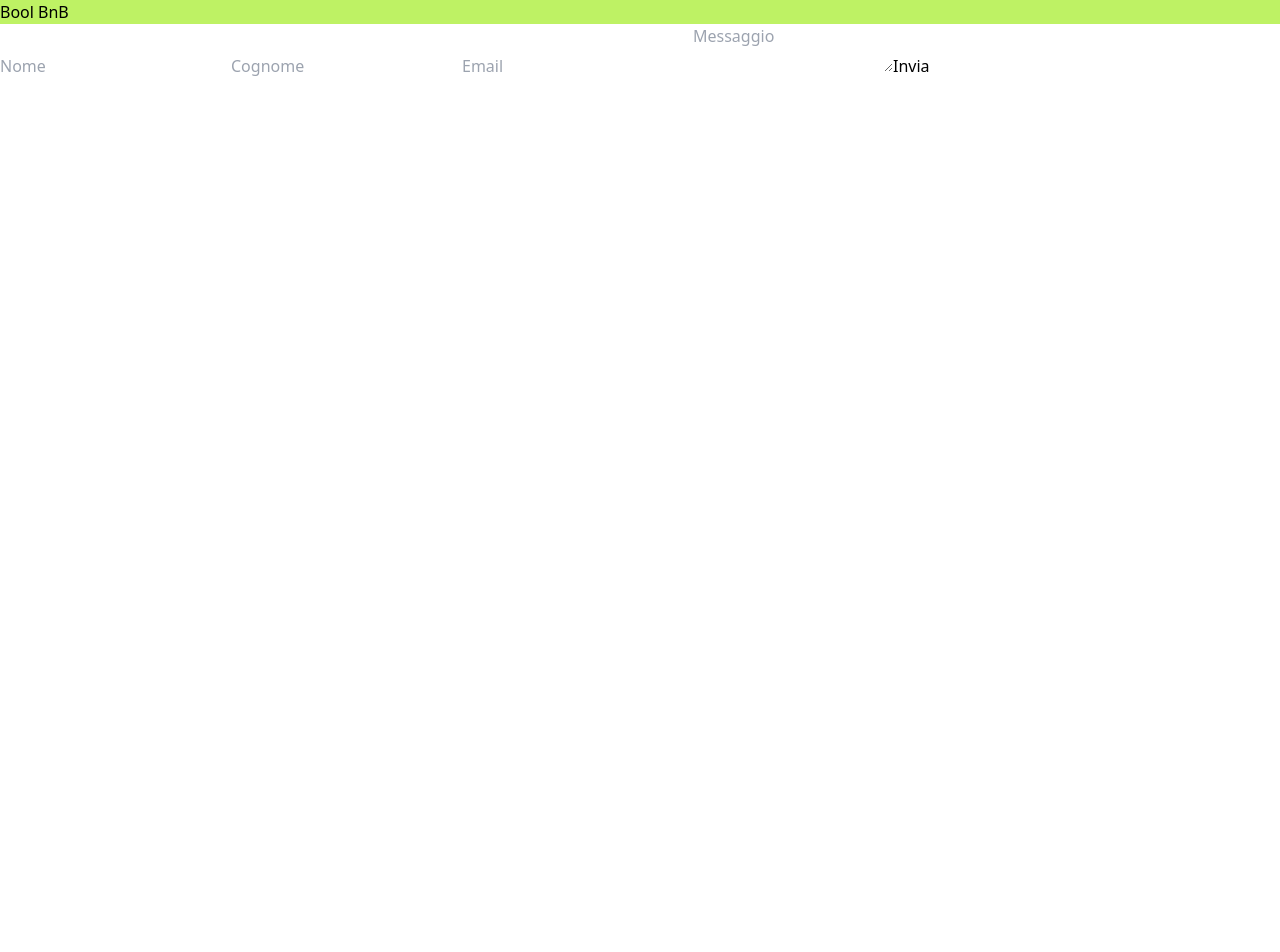
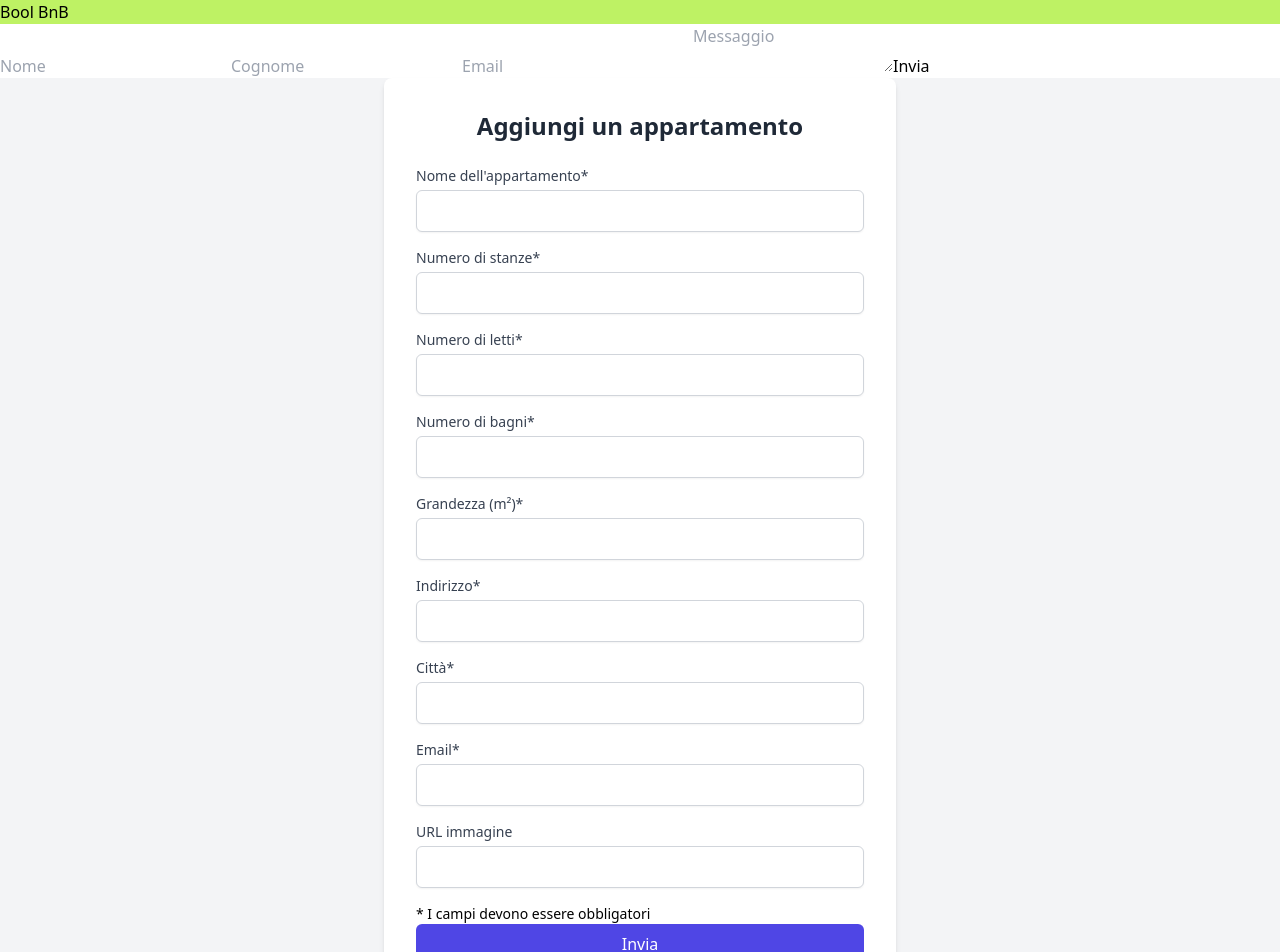
Before and after one commit to AVenturi98/Bool-BnB, a React (Vite) app in the folder client/: page / in a window 1280 px wide. Shown: the top 952 px of the page. Before the commit the page ends 800 px from the top, so only its background shows below. Built offline with nearby package versions, Linux system fonts and the light colour scheme.

Commit message:
add propertiesForm

```diff
--- a/client/src/App.jsx
+++ b/client/src/App.jsx
@@ -1,4 +1,5 @@
 import MailForm from './components/MailForm'
+import PropertiesForm from './components/PropertiesForm'
 
 function App() {
 
@@ -6,6 +7,7 @@
     <>
       <div className='bg-lime-300'>Bool BnB</div>
       <MailForm></MailForm>
+      <PropertiesForm />
     </>
   )
 }
--- /dev/null
+++ b/client/src/components/PropertiesForm.jsx
@@ -0,0 +1,227 @@
+import { useState } from "react";
+
+const initialFormData = {
+  title: "",
+  rooms: "",
+  beds: "",
+  bathrooms: "",
+  m2: "",
+  address: "",
+  city: "",
+  building_type: "",
+  email: "",
+  img: "",
+};
+
+export default function MailForm() {
+  const [formData, setFormData] = useState(initialFormData);
+
+  function handleChange(e) {
+    const { value, name } = e.target;
+
+    setFormData({
+      ...formData,
+      [name]: value,
+    });
+  }
+
+  function handleSubmit(e) {
+    e.preventDefault();
+    console.log("Dati inviati", formData);
+
+    if (isNaN(formData.beds) || isNaN(formData.rooms) || isNaN(formData.bathrooms) || isNaN(formData.m2)) {
+      alert("I letti, stanze, bagni o i m2 devono essere numeri")
+      return
+    }
+
+
+    alert("Dati inviati correttamente!");
+  }
+
+  return (
+    <div className="flex justify-center items-center min-h-screen bg-gray-100">
+      <form
+        className="w-full max-w-lg bg-white p-8 shadow-md rounded-lg"
+        onSubmit={handleSubmit}
+      >
+        <h1 className="text-2xl font-bold mb-6 text-gray-800 text-center">
+          Aggiungi un appartamento
+        </h1>
+
+        {/* title */}
+        <div className="mb-4">
+          <label
+            htmlFor="title"
+            className="block text-sm font-medium text-gray-700"
+          >
+            Nome dell'appartamento*
+          </label>
+          <input
+            type="text"
+            id="title"
+            name="title"
+            value={formData.title}
+            onChange={handleChange}
+            className="mt-1 block w-full px-3 py-2 border border-gray-300 rounded-md shadow-sm focus:outline-none focus:ring-indigo-500 focus:border-indigo-500"
+            required
+          />
+        </div>
+
+        {/* rooms */}
+        <div className="mb-4">
+          <label
+            htmlFor="rooms"
+            className="block text-sm font-medium text-gray-700"
+          >
+            Numero di stanze*
+          </label>
+          <input
+            id="rooms"
+            name="rooms"
+            value={formData.rooms}
+            onChange={handleChange}
+            className="mt-1 block w-full px-3 py-2 border border-gray-300 rounded-md shadow-sm focus:outline-none focus:ring-indigo-500 focus:border-indigo-500"
+            required
+          />
+        </div>
+
+        {/* beds */}
+        <div className="mb-4">
+          <label
+            htmlFor="beds"
+            className="block text-sm font-medium text-gray-700"
+          >
+            Numero di letti*
+          </label>
+          <input
+            id="beds"
+            name="beds"
+            value={formData.beds}
+            onChange={handleChange}
+            className="mt-1 block w-full px-3 py-2 border border-gray-300 rounded-md shadow-sm focus:outline-none focus:ring-indigo-500 focus:border-indigo-500"
+            required
+          />
+        </div>
+
+        {/* bathrooms */}
+        <div className="mb-4">
+          <label
+            htmlFor="bathrooms"
+            className="block text-sm font-medium text-gray-700"
+          >
+            Numero di bagni*
+          </label>
+          <input
+            id="bathrooms"
+            name="bathrooms"
+            value={formData.bathrooms}
+            onChange={handleChange}
+            className="mt-1 block w-full px-3 py-2 border border-gray-300 rounded-md shadow-sm focus:outline-none focus:ring-indigo-500 focus:border-indigo-500"
+            required
+          />
+        </div>
+
+        {/* m2 */}
+        <div className="mb-4">
+          <label
+            htmlFor="m2"
+            className="block text-sm font-medium text-gray-700"
+          >
+            Grandezza (m²)*
+          </label>
+          <input
+            id="m2"
+            name="m2"
+            value={formData.m2}
+            onChange={handleChange}
+            className="mt-1 block w-full px-3 py-2 border border-gray-300 rounded-md shadow-sm focus:outline-none focus:ring-indigo-500 focus:border-indigo-500"
+            required
+          />
+        </div>
+
+        {/* address */}
+        <div className="mb-4">
+          <label
+            htmlFor="address"
+            className="block text-sm font-medium text-gray-700"
+          >
+            Indirizzo*
+          </label>
+          <input
+            type="text"
+            id="address"
+            name="address"
+            value={formData.address}
+            onChange={handleChange}
+            className="mt-1 block w-full px-3 py-2 border border-gray-300 rounded-md shadow-sm focus:outline-none focus:ring-indigo-500 focus:border-indigo-500"
+            required
+          />
+        </div>
+
+        {/* city */}
+        <div className="mb-4">
+          <label
+            htmlFor="city"
+            className="block text-sm font-medium text-gray-700"
+          >
+            Città*
+          </label>
+          <input
+            type="text"
+            id="city"
+            name="city"
+            value={formData.city}
+            onChange={handleChange}
+            className="mt-1 block w-full px-3 py-2 border border-gray-300 rounded-md shadow-sm focus:outline-none focus:ring-indigo-500 focus:border-indigo-500"
+            required
+          />
+        </div>
+
+        {/* email */}
+        <div className="mb-4">
+          <label
+            htmlFor="email"
+            className="block text-sm font-medium text-gray-700"
+          >
+            Email*
+          </label>
+          <input
+            type="email"
+            id="email"
+            name="email"
+            value={formData.email}
+            onChange={handleChange}
+            className="mt-1 block w-full px-3 py-2 border border-gray-300 rounded-md shadow-sm focus:outline-none focus:ring-indigo-500 focus:border-indigo-500"
+            required
+          />
+        </div>
+
+        {/* img */}
+        <div className="mb-4">
+          <label
+            htmlFor="img"
+            className="block text-sm font-medium text-gray-700"
+          >
+            URL immagine
+          </label>
+          <input
+            type="text"
+            id="img"
+            name="img"
+            value={formData.img}
+            onChange={handleChange}
+            className="mt-1 block w-full px-3 py-2 border border-gray-300 rounded-md shadow-sm focus:outline-none focus:ring-indigo-500 focus:border-indigo-500"
+
+          />
+        </div>
+        <p className="text-sm">* I campi devono essere obbligatori</p>
+        <button
+          type="submit"
+          className="w-full bg-indigo-600 text-white py-2 px-4 rounded-md hover:bg-indigo-700 focus:outline-none focus:ring-2 focus:ring-indigo-500 focus:ring-offset-2"
+        >
+          Invia
+        </button>
+      </form>
+    </div>
+  );
+}
```
